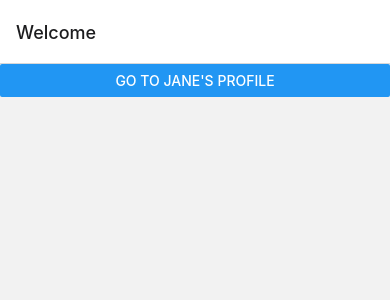
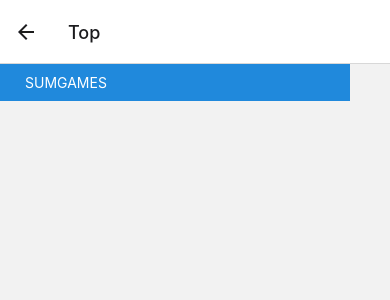
Before and after one commit to katsu268/SumgamesApp, a React Native app: screen /Top in a window 390 px wide. Shown: the top 300 px of the page. Built offline with nearby package versions, Linux system fonts and the light colour scheme.

Commit message:
hasegawa_10_19_6

```diff
--- a/App.js
+++ b/App.js
@@ -4,6 +4,7 @@ import { StyleSheet, Text, View ,Button} from 'react-native';
 import { NavigationContainer } from '@react-navigation/native';
 import { createNativeStackNavigator } from '@react-navigation/native-stack';
 import Login from './login';
+import TopPage from './top__page';
 
 const Stack = createNativeStackNavigator();
 
@@ -18,6 +19,7 @@ class App extends Component {
             options={{ title: 'Welcome' }}
           />
           <Stack.Screen name="Login" component={Login} />
+          <Stack.Screen name="Top" component={TopPage} />
         </Stack.Navigator>
       </NavigationContainer>
     );
@@ -26,12 +28,20 @@ class App extends Component {
 
 const HomeScreen = ({ navigation }) => {
   return (
-    <Button
-      title="Go to Jane's profile"
-      onPress={() =>
-        navigation.navigate('Login')
-      }
-    />
+    <View>
+      <Button
+        title="Login"
+        onPress={() =>
+          navigation.navigate('Login')
+        }
+      />
+      <Button
+        title="Top"
+        onPress={() =>
+          navigation.navigate('Top')
+        }
+      />
+    </View>
   );
 };
 
--- a/top__page.js
+++ b/top__page.js
@@ -0,0 +1,25 @@
+import * as React from "react";
+import { Header, Icon } from "react-native-elements";
+import { SafeAreaProvider } from "react-native-safe-area-context";
+
+const TopPage = () => {
+  return (
+    <Header
+      backgroundImageStyle={{}}
+      barStyle="default"
+      centerComponent={{
+        text: "SUMGAMES",
+        style: { color: "#fff" }
+      }}
+      centerContainerStyle={{}}
+      containerStyle={{ width: 350 }}
+      leftContainerStyle={{}}
+      linearGradientProps={{}}
+      placement="left"
+      rightContainerStyle={{}}
+      statusBarProps={{}}
+    />
+  );
+};
+
+export default TopPage;
```
